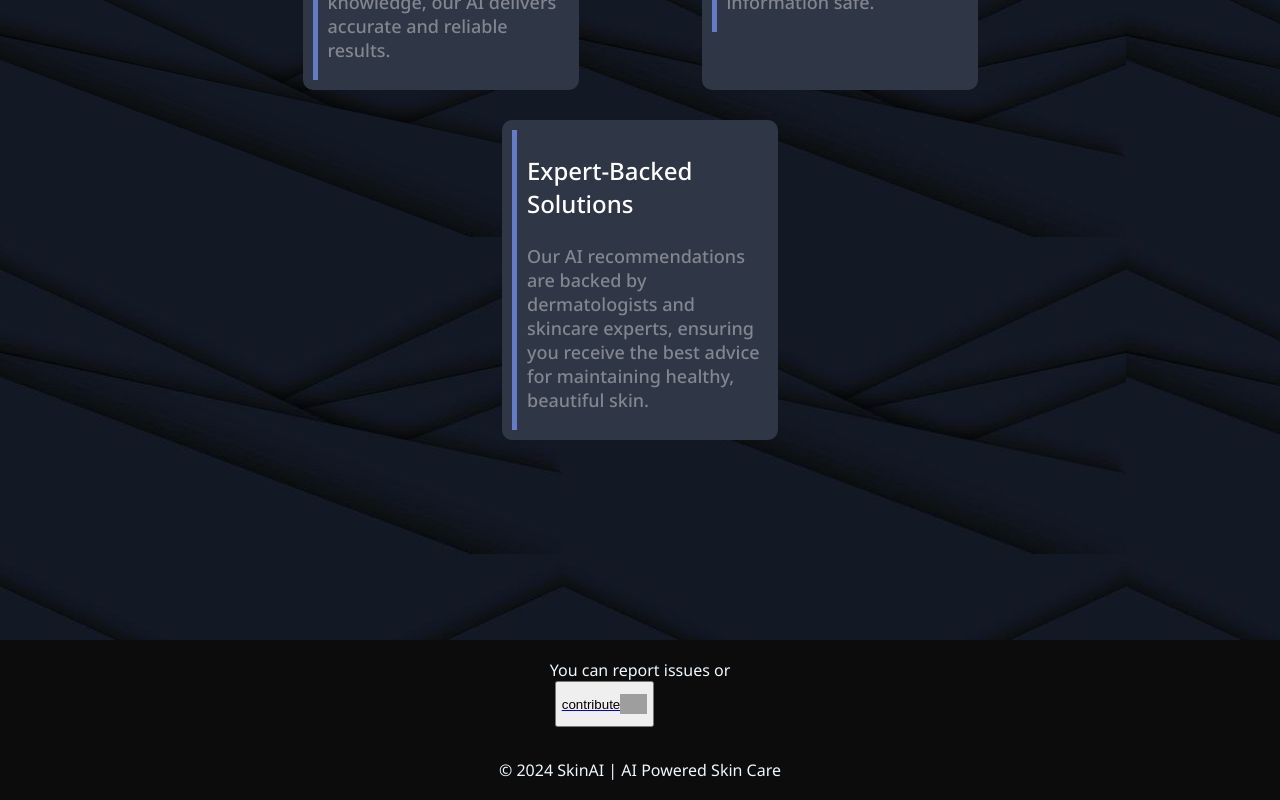
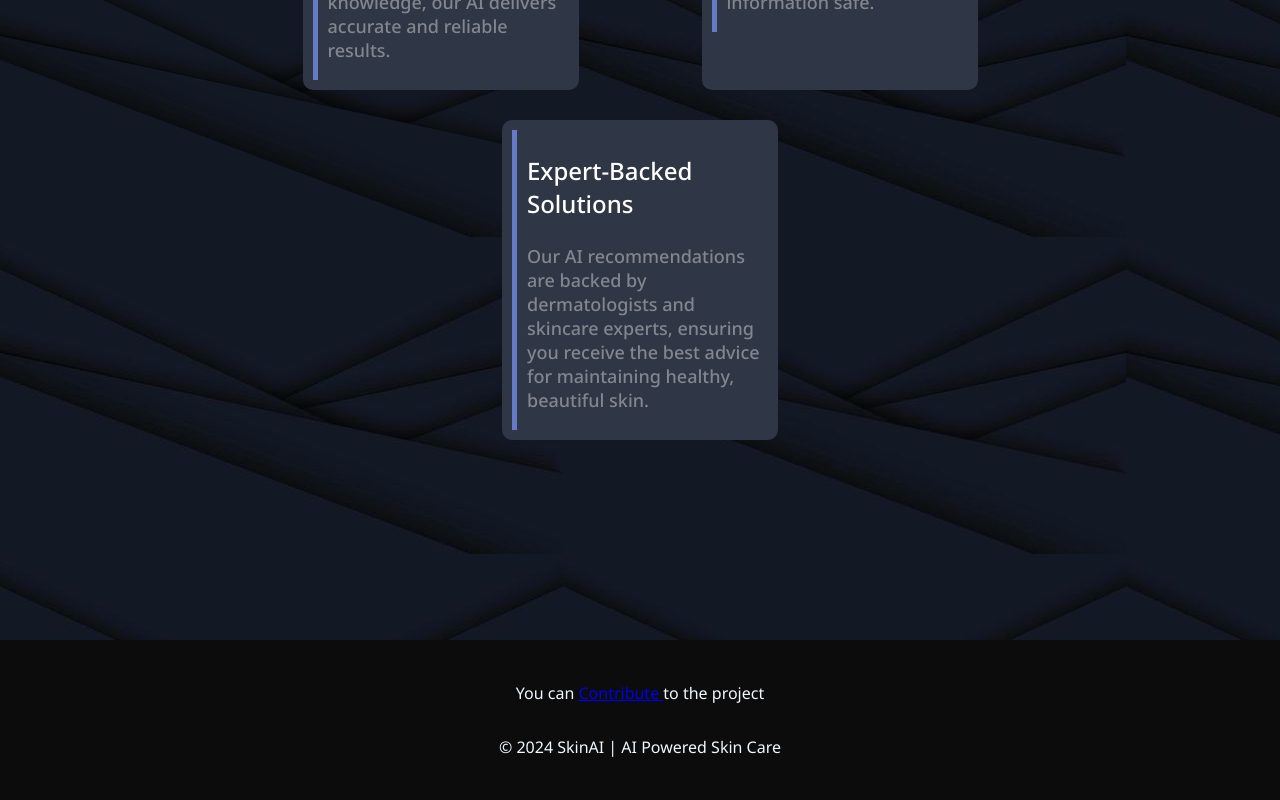
Before and after one commit to SSameer20/SkinAI, a React (Create React App) app in the folder client/: page / in a window 1280 px wide. Shown: the part 1665-2465 px from the top of the page. Built offline with nearby package versions, Linux system fonts and the light colour scheme; grey boxes are pictures that could not be loaded.

Commit message:
fix : Home UI

```diff
--- a/client/src/components/Footer.jsx
+++ b/client/src/components/Footer.jsx
@@ -8,8 +8,9 @@ export default function
   return (
     <footer className="footer">
     <div className="contributions" style={{display : "flex", flexDirection : "row",justifyContent : "center", alignContent : "center"}}>
-        <p>You can report issues or <a href='https://github.com/SSameer20/SkinAI' target='_blank'>
-          <button id='btn' style={{ display : "flex", flexDirection : "row",justifyContent : "center", alignContent : "center"}}><p>contribute</p><img src='https://www.svgrepo.com/show/349595/external-link.svg'  alt='Link' style={{maxHeight : "20px"}}/></button></a></p>
+        <p>You can <a href='https://github.com/SSameer20/SkinAI' target='_blank'> Contribute </a> to the project
+          {/* <button id='btn' style={{ display : "flex", flexDirection : "row",justifyContent : "center", alignContent : "center"}}><p>contribute</p><img src='https://www.svgrepo.com/show/349595/external-link.svg'  alt='Link' style={{maxHeight : "20px"}}/></button></a> */}
+          </p>
     </div>
 
         <div className="copyright">
--- a/client/src/styles/home.css
+++ b/client/src/styles/home.css
@@ -1,7 +1,5 @@
 section{
 max-width: 100vw;
-/* max-height: 80vh; */
-/* height: 90vh; */
 display: flex;
 flex-direction: column;
 gap: 30vh;
```
Also changed, not shown: client/src/components/About.jsx (added, +7 -0 lines), client/src/components/Test.jsx (added, +7 -0 lines).
